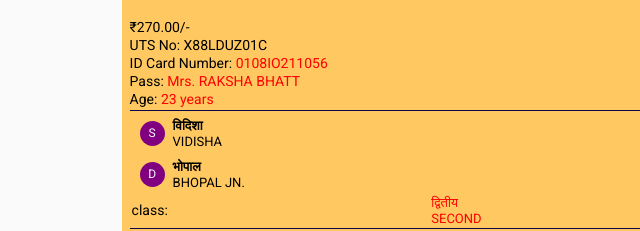
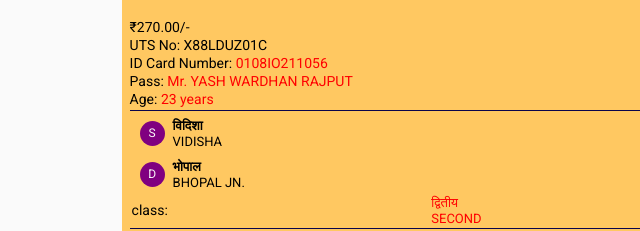
Before and after one commit to princebhatt03/UTS-2, a plain HTML site: page index.html in a window 1280 px wide. Shown: the part 224-455 px from the top of the page, 0-640 px from the left. Drawn offline with Linux system fonts and the light colour scheme.

Commit message:
Update index.html

```diff
--- a/index.html
+++ b/index.html
@@ -55,7 +55,7 @@
             <p>ID Card Number: <span style="color: red">0108IO211056</span></p>
           </div>
           <div class="text2">
-            <p>Pass: <span style="color: red">Mrs. RAKSHA BHATT</span></p>
+            <p>Pass: <span style="color: red">Mr. YASH WARDHAN RAJPUT</span></p>
           </div>
           <div class="text1">
             <p>Age: <span style="color: red">23 years</span></p>
```
